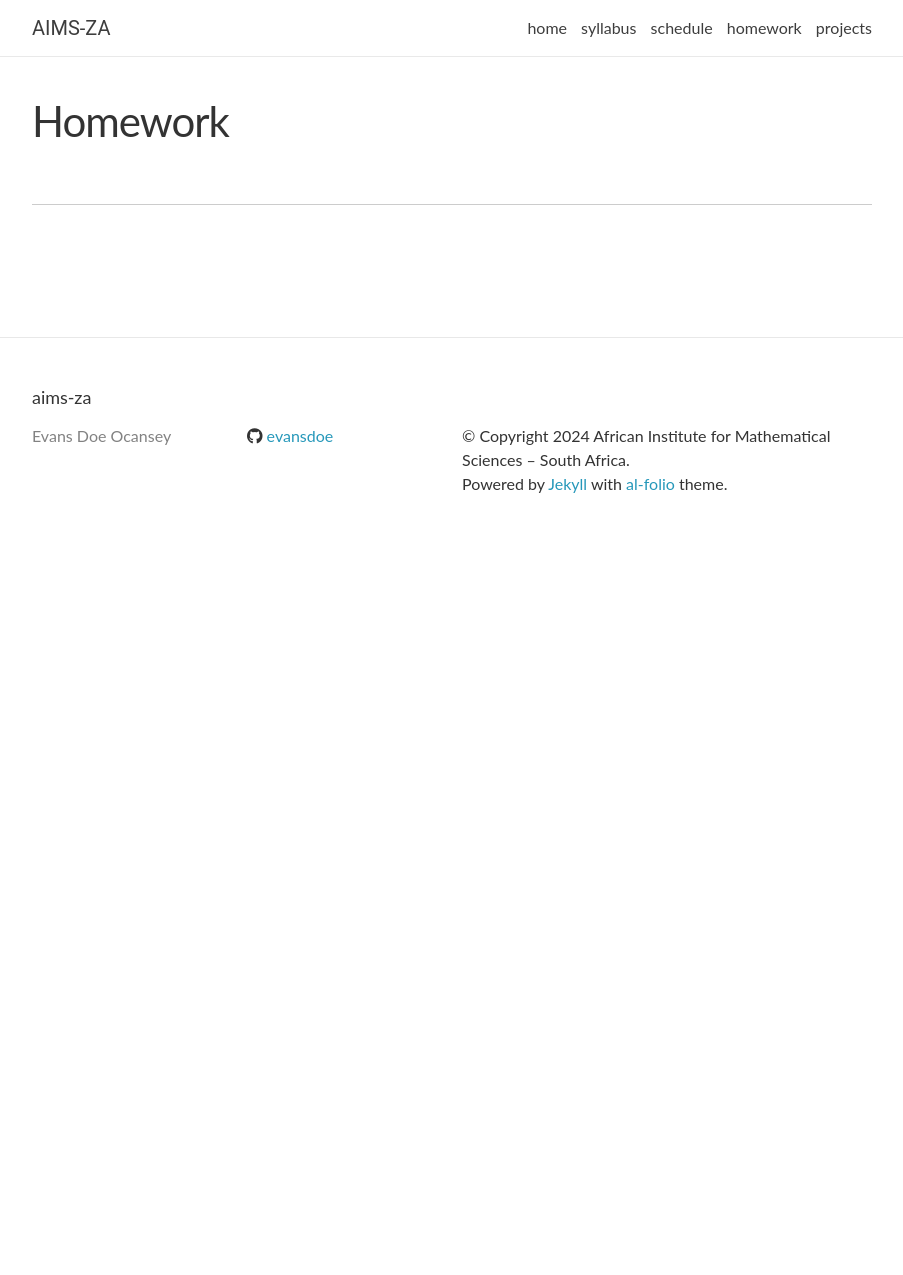
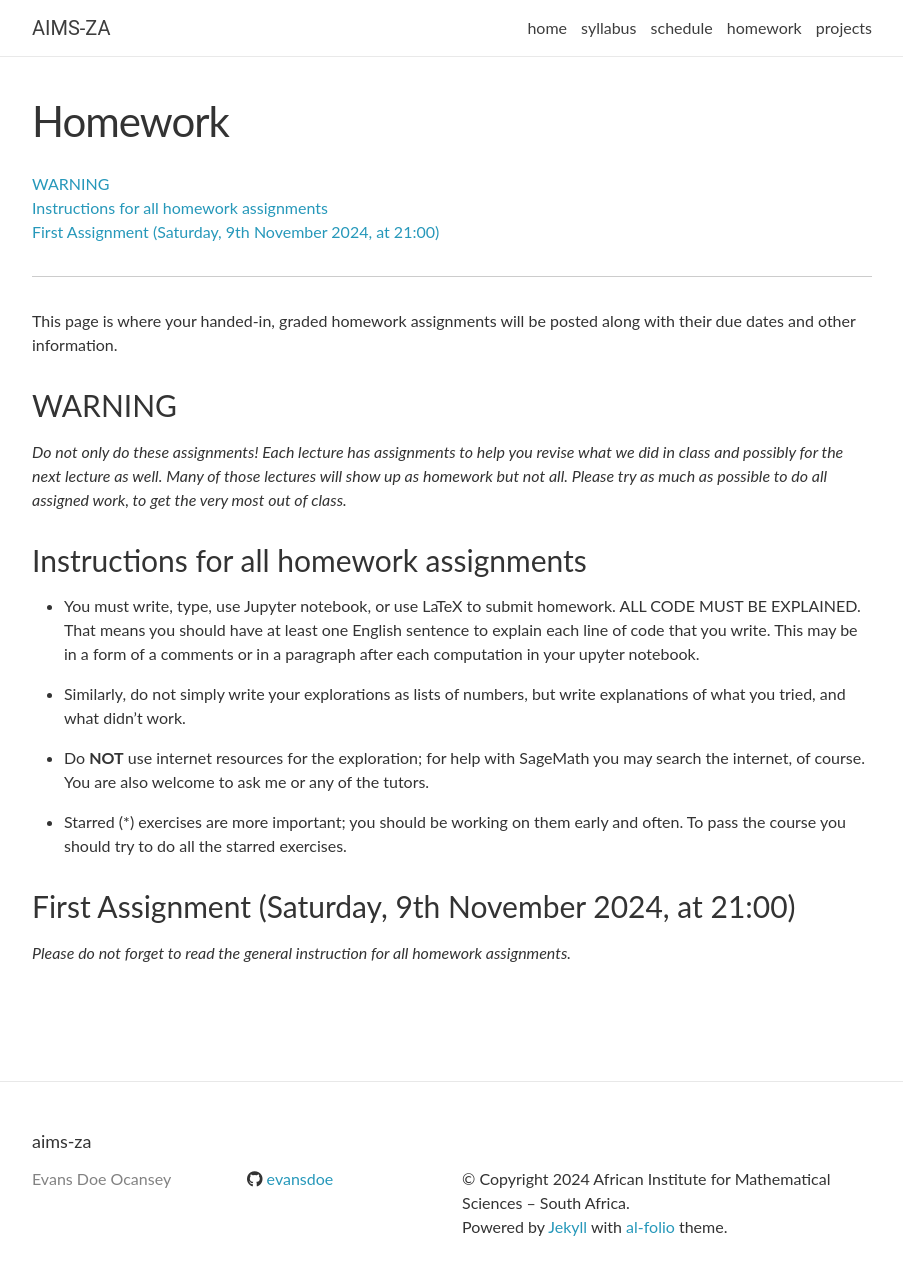
Before and after one commit to evansdoe/aims-za, a Jekyll site: the page built from ems/2024-25/_pages/homework.md, in a window 1280 px wide and 1300 px high. Shown: the top 1275 px of the window, without its empty margins (188-1091 px from the left). Built offline with Jekyll 4.4.1, drawn with Linux system fonts in a browser that asks for light colours; nearby versions of some CDN libraries; comment, search, counter and statistics services are not loaded.

Commit message:
feat: Add day 02 materials

```diff
--- a/ems/2024-25/_pages/homework.md
+++ b/ems/2024-25/_pages/homework.md
@@ -9,3 +9,21 @@ title: Homework
 {:toc}
 
 ***
+This page is where your handed-in, graded homework assignments will be posted along with their due dates and other information.
+
+### WARNING
+
+_Do not only do these assignments! Each lecture has assignments to help you revise what we did in class and possibly for the next lecture as well. Many of those lectures will show up as homework but not all. Please try as much as possible to do all assigned work, to get the very most out of class._
+
+### Instructions for all homework assignments
+
+- You must write, type, use Jupyter notebook, or use LaTeX to submit homework. ALL CODE MUST BE EXPLAINED. That means you should have at least one English sentence to explain each line of code that you write. This may be in a form of a comments or in a paragraph after each computation in your upyter notebook.
+
+- Similarly, do not simply write your explorations as lists of numbers, but write explanations of what you tried, and what didn't work.
+
+- Do **NOT** use internet resources for the exploration; for help with SageMath you may search the internet, of course. You are also welcome to ask me or any of the tutors.
+
+- Starred (*) exercises are more important; you should be working on them early and often. To pass the course you should try to do all the starred exercises.
+
+### First Assignment (Saturday, 9th November 2024, at 21:00)
+_Please do not forget to read the general instruction for all homework assignments._
```
Also changed, not shown: 5 other files.
